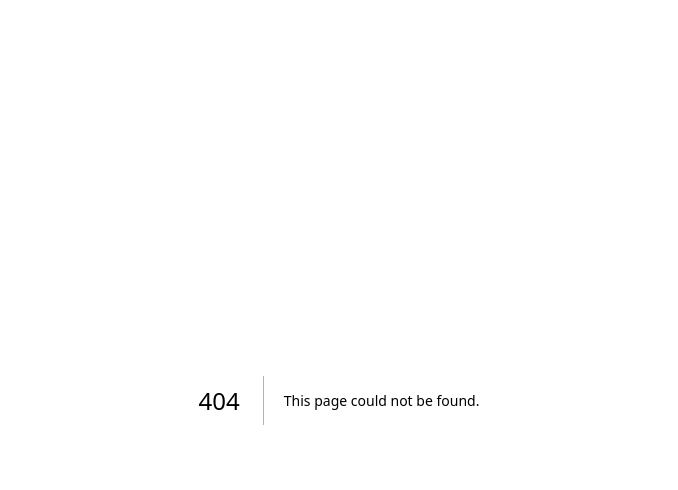
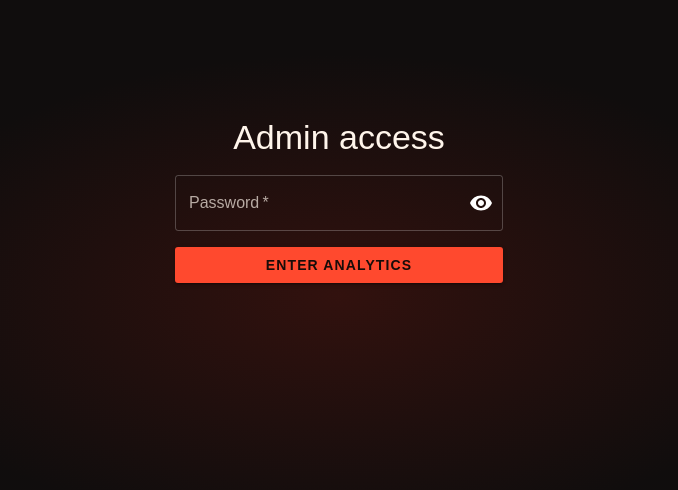
Before and after one commit to keshavcodex/roast-me, a Next.js app: page /analyse in a window 1280 px wide. Before the commit this address had no page. Shown: the top 490 px of the page, without its empty margins (301-979 px from the left). Built offline with nearby package versions, Linux system fonts and the light colour scheme; what @mui/material-nextjs would draw is missing.

Commit message:
added admin page

```diff
--- /dev/null
+++ b/app/analyse/page.tsx
@@ -0,0 +1,103 @@
+import React from 'react';
+import { createHash } from 'node:crypto';
+import { cookies } from 'next/headers';
+import { redirect } from 'next/navigation';
+import { getRoastAnalytics } from '@/lib/db';
+import { Box, Button, Divider, Typography } from '@mui/material';
+import PasswordField from '@/components/PasswordField';
+
+const ADMIN_SESSION_COOKIE = 'roast-me-admin';
+
+function getAdminSessionValue() {
+	const password = process.env.ADMIN_PASSWORD;
+	return password ? createHash('sha256').update(password).digest('hex') : null;
+}
+
+async function authenticateAdmin(formData: FormData) {
+	'use server';
+
+	const password = formData.get('password');
+	  const sessionValue = getAdminSessionValue();
+
+	if (sessionValue && password === process.env.ADMIN_PASSWORD) {
+		const cookieStore = await cookies();
+		cookieStore.set(ADMIN_SESSION_COOKIE, sessionValue, {
+			httpOnly: true,
+			secure: process.env.NODE_ENV === 'production',
+			sameSite: 'strict',
+			path: '/analyse',
+			maxAge: 60 * 60 * 8
+		});
+	}
+
+	redirect('/analyse?error=invalid');
+}
+
+async function page({ searchParams }: { searchParams: Promise<{ error?: string }> }) {
+	const cookieStore = await cookies();
+	const sessionValue = getAdminSessionValue();
+	const isAdmin = sessionValue && cookieStore.get(ADMIN_SESSION_COOKIE)?.value === sessionValue;
+
+	if (!isAdmin) {
+		const { error } = await searchParams;
+		return (
+			<Box component='main' sx={{ display: 'flex', flexDirection: 'column', alignItems: 'center', justifyContent: 'center', minHeight: '50vh', gap: 2 }}>
+				<Typography variant='h4'>Admin access</Typography>
+				<Box component='form' action={authenticateAdmin} sx={{ display: 'flex', flexDirection: 'column', gap: 2, width: 'min(360px, 100%)', px: 2 }}>
+					<PasswordField />
+					<Button type='submit' variant='contained'>Enter analytics</Button>
+					{error && <Typography color='error'>Incorrect password.</Typography>}
+				</Box>
+			</Box>
+		);
+	}
+
+	const analytics = await getRoastAnalytics();
+
+	return (
+		<Box
+			sx={{
+				display: 'flex',
+				flexDirection: 'column',
+				alignItems: 'center',
+				justifyContent: 'center',
+				minHeight: '50vh'
+			}}
+		>
+			<Typography variant='h4'>Roast analytics</Typography>
+			<Divider sx={{ width: '80%', border: 0, borderTop: '1px solid #fff', mb: 2 }} />
+			<Typography variant='h5' sx={{ fontStyle: 'italic' }}>
+				Total roasts: {analytics.totalRoasts}
+			</Typography>
+			<Typography variant='h5' sx={{ fontStyle: 'italic' }}>
+				Unique users: {analytics.uniqueUsers}
+			</Typography>
+			<Typography variant='h5'>
+				Roasts today: {analytics.roastsGeneratedToday}
+			</Typography>
+			<Typography variant='h5'>
+				Roasts in the last 7 days: {analytics.roastsGeneratedLast7Days}
+			</Typography>
+			<Divider sx={{ width: '80%', border: 0, borderTop: '1px solid #fff', mb: 2 }} />
+			<Typography variant='h4'>Roasts per user</Typography>
+			<ul>
+				{analytics.roastsPerUser.map(({ userId, count }) => (
+					<li key={userId}>
+						{userId}: {count}
+					</li>
+				))}
+			</ul>
+			<Divider sx={{ width: '80%', border: 0, borderTop: '1px solid #fff', mb: 2 }} />
+			<Typography variant='h4'>Daily unique users</Typography>
+			<ul>
+				{analytics.dailyUniqueUsers.map(({ date, count }) => (
+					<li key={date}>
+						{date}: {count}
+					</li>
+				))}
+			</ul>
+		</Box>
+	);
+}
+
+export default page;
--- /dev/null
+++ b/components/PasswordField.tsx
@@ -0,0 +1,36 @@
+'use client';
+
+import { useState } from 'react';
+import { IconButton, InputAdornment, TextField } from '@mui/material';
+import Visibility from '@mui/icons-material/Visibility';
+import VisibilityOff from '@mui/icons-material/VisibilityOff';
+
+export default function PasswordField() {
+	const [isVisible, setIsVisible] = useState(false);
+
+	return (
+		<TextField
+			name='password'
+			type={isVisible ? 'text' : 'password'}
+			label='Password'
+			required
+			autoComplete='current-password'
+			slotProps={{
+				input: {
+					endAdornment: (
+						<InputAdornment position='end'>
+							<IconButton
+								aria-label={isVisible ? 'Hide password' : 'Show password'}
+								edge='end'
+								onClick={() => setIsVisible((visible) => !visible)}
+								onMouseDown={(event) => event.preventDefault()}
+							>
+								{isVisible ? <VisibilityOff /> : <Visibility />}
+							</IconButton>
+						</InputAdornment>
+					)
+				}
+			}}
+		/>
+	);
+}
--- a/package.json
+++ b/package.json
@@ -1,6 +1,6 @@
 {
   "name": "roast-me",
-  "version": "2.3.0",
+  "version": "2.4.0",
   "private": true,
   "scripts": {
     "dev": "next dev",
@@ -12,6 +12,7 @@
     "@emotion/react": "^11.14.0",
     "@emotion/styled": "^11.14.1",
     "@google/genai": "^2.18.0",
+    "@mui/icons-material": "^9.3.1",
     "@mui/material": "^9.3.1",
     "@mui/material-nextjs": "^9.3.0",
     "@tailwindcss/postcss": "^4.1.12",
```
Also changed, not shown: 1 other file (tests, documents, lock files or other folders).
